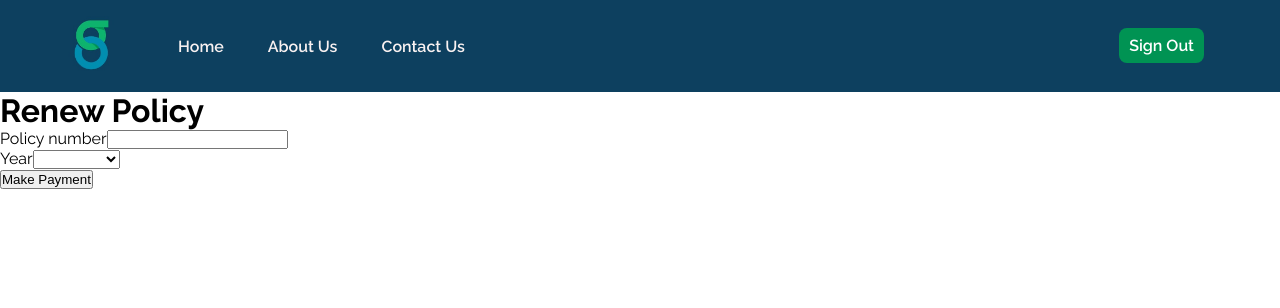
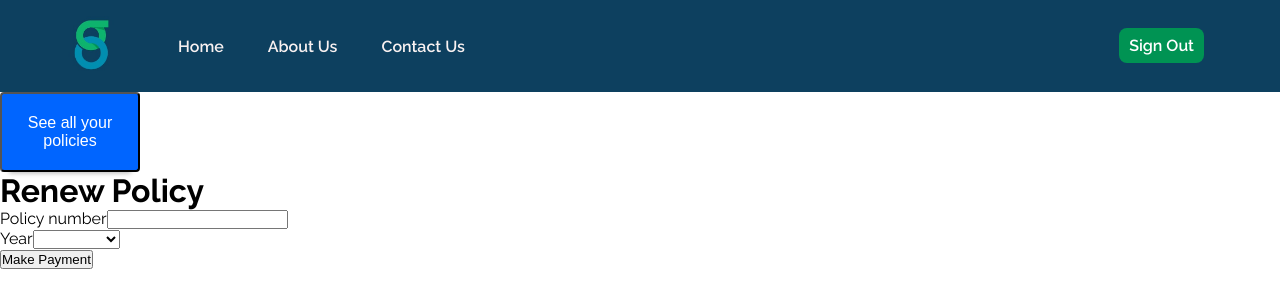
Before and after one commit to rishabh208gupta/Front-end0, an Angular app: page /renew-policy in a window 1280 px wide. Shown: the top 308 px of the page. Built offline with nearby package versions, Linux system fonts and the light colour scheme.

Commit message:
added the policy button in renew

```diff
--- a/src/app/renew-policy/renew-policy.component.css
+++ b/src/app/renew-policy/renew-policy.component.css
@@ -1,3 +1,15 @@
 .status{
     color: red;
 }
+#button1{
+    background: #0065ff;
+    color: #fff;
+    width: 140px;
+    text-align: center;
+    font-size: 16px;
+    font-weight: 500;
+    border-radius: 4px;
+    box-shadow: 0 10px 5px -9px rgba(0,0,0,.3);
+    padding: 20px;
+
+}
--- a/src/app/renew-policy/renew-policy.component.html
+++ b/src/app/renew-policy/renew-policy.component.html
@@ -1,4 +1,39 @@
 <app-nav></app-nav>
+
+<button type="button" (click)="clickPolicyDetails()" id="button1">See all your policies</button>
+<div *ngIf="toggle">
+<div *ngIf="claimPageDisplay[0].status">
+  <table border="1" >
+    <div *ngFor="let c of claimPageDisplay">
+      <tr>
+      <th>Policy Number</th>
+      <th>Policy Id </th>
+      <th>Policy Type</th>
+      <th>Vehicle Type</th>
+      <th>Manufacturer</th>
+      <th>Car Model</th>
+      <th>Registration Number</th>
+     </tr>
+
+      <tr>
+        <td>{{c.policyNo}}</td>
+       <td>{{c.policyId}}</td>
+        <td>{{c.policyType}}</td>
+        <td>{{c.vehicleType}}</td>
+        <td>{{c.manufacturer}}</td>
+        <td>{{c.model}}</td>
+        <td>{{c.registrationNo}}</td>
+      </tr>
+    </div>
+    </table>
+  </div>
+  <div *ngIf="!claimPageDisplay[0].status">
+    <h3>There is no policy associated with this account...</h3>
+  </div>
+</div>
+
+
+
 <div>
   <form (ngSubmit)="onClickRenewPolicy()">
     <div><h1>Renew Policy</h1></div>
--- a/src/app/renew-policy/renew-policy.component.ts
+++ b/src/app/renew-policy/renew-policy.component.ts
@@ -4,6 +4,9 @@ import { Router } from '@angular/router';
 import{RenewPolicyService} from '../services/renew-policy.service';
 import { BuyPolicyService } from '../services/buy-policy.service';
 import { Bill } from '../models/bill-details';
+import { UserPageService } from '../services/user-page.service';
+import { ClaimService } from '../services/claim.service';
+import { ClaimPageDisplay } from '../models/claimPageDisplay';
 
 @Component({
   selector: 'app-renew-policy',
@@ -17,11 +20,26 @@ export class RenewPolicyComponent implements OnInit {
   status:boolean;
   statusMessage:string;
   bill:Bill;
-  constructor( private route: Router,private renewPolicyService:RenewPolicyService,private buyPolicyService:BuyPolicyService) {}
+  customerId:any;
+  claimPageDisplay:any;
+  toggle:boolean=false;
+  constructor( private route: Router,private renewPolicyService:RenewPolicyService
+    ,private buyPolicyService:BuyPolicyService,private claimService:ClaimService) {}
 
   ngOnInit(): void {
-  //this.onClickRenewPolicy();
+    this.customerId=sessionStorage.getItem('customerId');
   }
+  clickPolicyDetails(){
+    this.toggle=true;
+    this.claimService.displayOnClaimPage(this.customerId).subscribe(data=>{
+      this.claimPageDisplay=JSON.parse(JSON.stringify(data)||'[]');
+    })
+    }
+
+
+
+
+
 
   onClickRenewPolicy(): void {
     sessionStorage.setItem('policyDuration',String(this.policyDuration));
```
